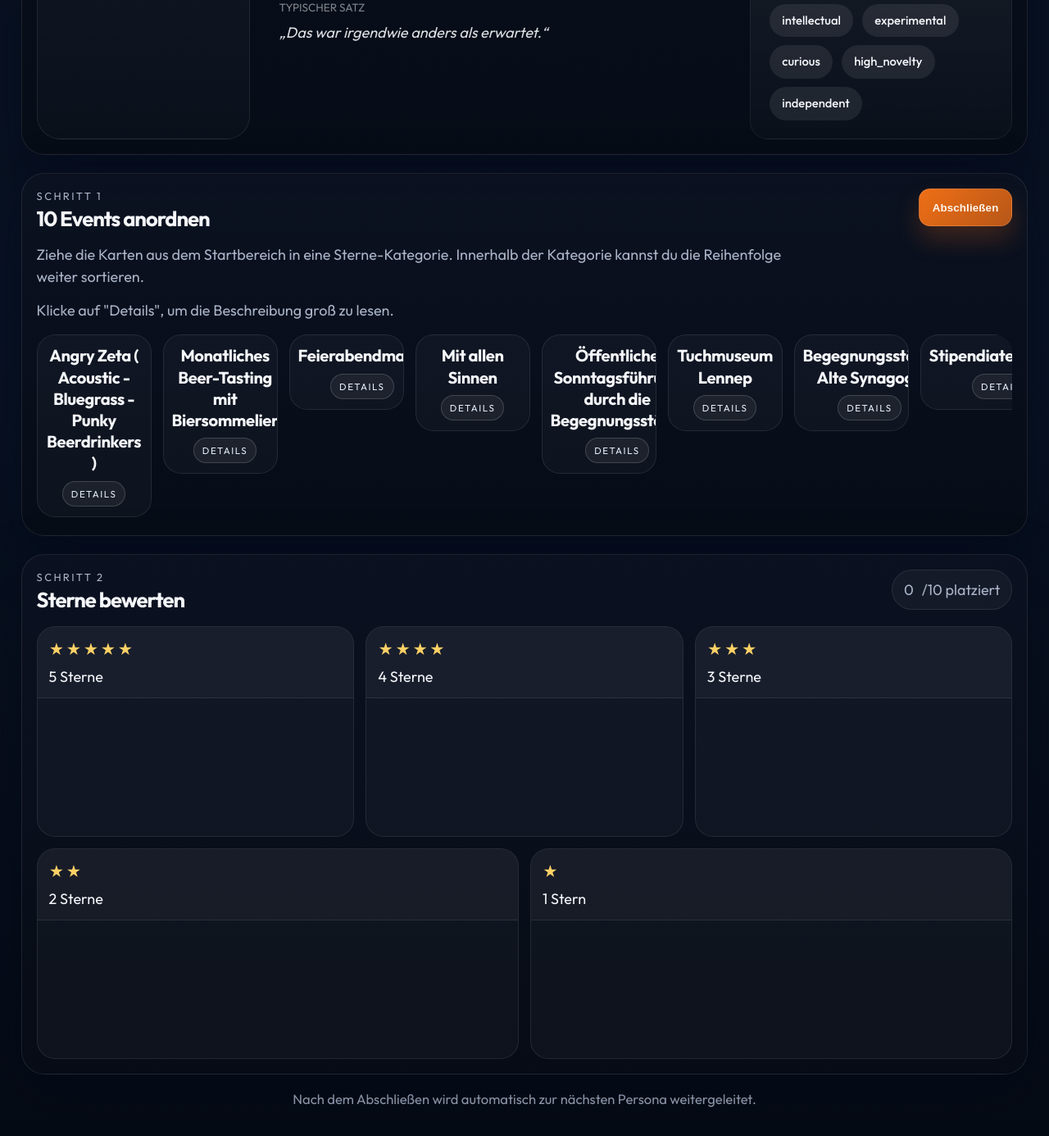
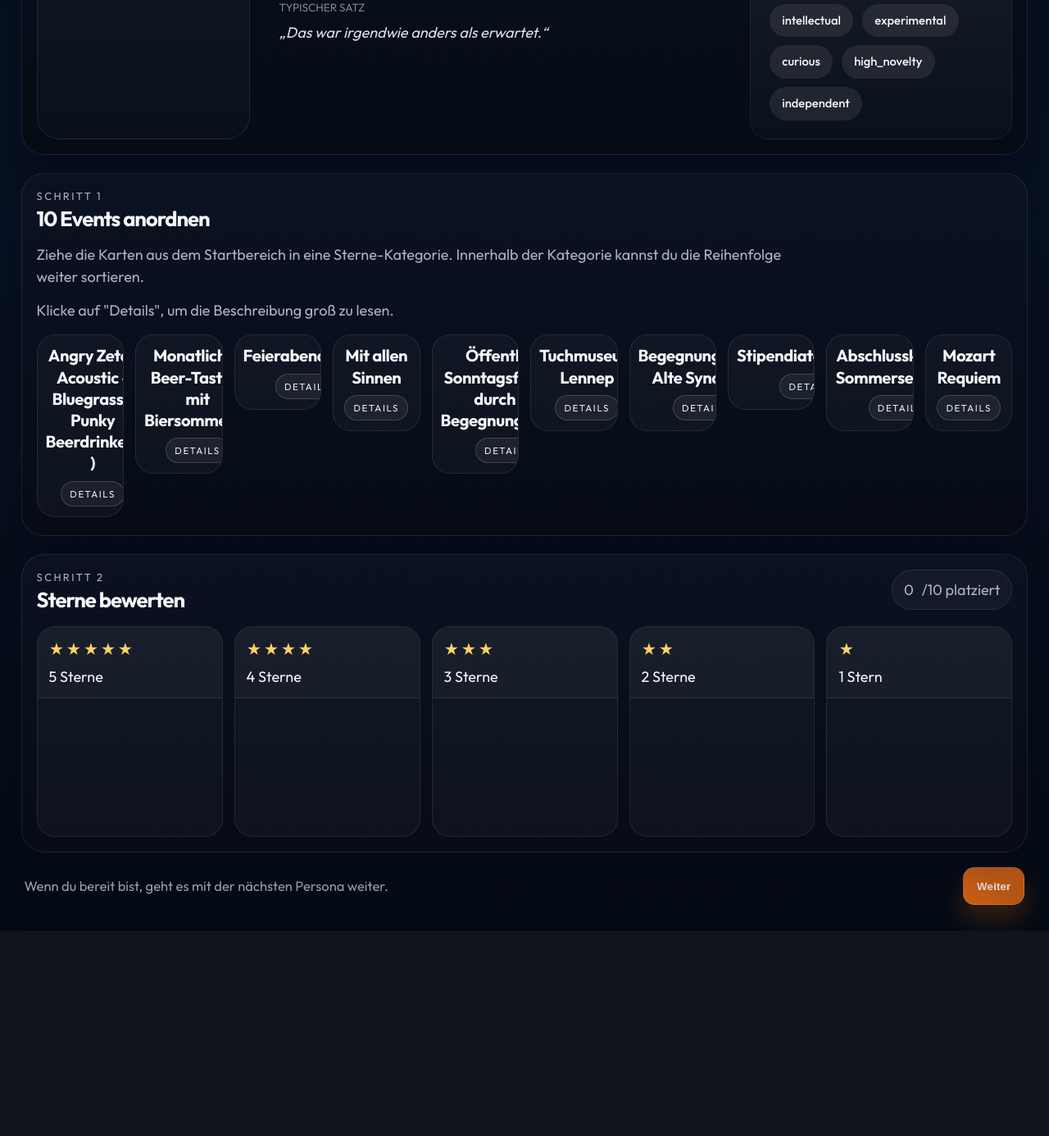
Before and after one commit to JanaRemscheidt/evaluation-app, a Flask app: page /persona/persona_05 in a window 1280 px wide. Shown: the part 633-2019 px from the top of the page at 82% size. After the commit the page ends 1755 px from the top, so only its background shows below. Run offline with Flask 3, Linux system fonts and the light colour scheme.

Commit message:
Anordnung Events

```diff
--- a/static/css/styles.css
+++ b/static/css/styles.css
@@ -624,10 +624,10 @@ a {
 }
 
 .event-pool {
-    display: grid;
+    display: flex;
     gap: 14px;
-    grid-auto-flow: column;
-    grid-auto-columns: minmax(140px, 200px);
+    flex-direction: row;
+    flex-wrap: nowrap;
     overflow-x: auto;
     align-items: start;
     padding-bottom: 4px;
@@ -834,7 +834,7 @@ body.has-event-modal {
     display: flex;
     gap: 14px;
     flex-wrap: wrap;
-    align-items: flex-start;
+    align-items: stretch;
     overflow: visible;
     padding-bottom: 0;
 }
@@ -842,15 +842,24 @@ body.has-event-modal {
 .bucket {
     display: flex;
     flex-direction: column;
-    flex: 1 1 clamp(220px, 24vw, 360px);
+    flex: var(--bucket-grow, 1) 1 0;
     width: auto;
-    min-width: 220px;
+    min-width: clamp(140px, 16vw, 210px);
     max-width: 100%;
     border: 1px solid var(--line);
     border-radius: var(--radius-lg);
     background: rgba(255, 255, 255, 0.03);
     overflow: hidden;
     min-height: 230px;
+    transition: flex-basis 180ms ease, flex-grow 180ms ease, min-width 180ms ease;
+}
+
+.bucket.is-expanded {
+    min-width: clamp(320px, 34vw, 560px);
+}
+
+.star-board.has-dense-buckets .bucket.is-compact {
+    min-width: clamp(120px, 13vw, 180px);
 }
 
 .bucket-head {
@@ -871,15 +880,16 @@ body.has-event-modal {
     min-height: 168px;
     padding: 12px;
     display: flex;
-    flex-direction: column;
+    flex-direction: row;
     flex-wrap: nowrap;
     gap: 10px;
-    align-items: start;
+    align-items: stretch;
     align-content: flex-start;
     justify-content: start;
     width: auto;
     min-width: 0;
     padding-bottom: 14px;
+    overflow: hidden;
 }
 
 .bucket-dropzone .event-card,
@@ -888,9 +898,9 @@ body.has-event-modal {
 }
 
 .bucket-dropzone .event-card {
-    flex: 0 0 auto;
-    width: 100%;
-    max-width: 100%;
+    flex: 1 1 120px;
+    width: auto;
+    max-width: none;
 }
 
 .bucket-dropzone .event-card h3,
@@ -956,10 +966,18 @@ body.has-event-overlay {
 }
 
 .site-footer {
+    display: flex;
+    align-items: center;
+    justify-content: space-between;
+    gap: 16px;
     padding: 18px 4px 0;
     color: var(--muted);
-    text-align: center;
     font-size: 0.92rem;
+}
+
+.footer-actions {
+    display: flex;
+    justify-content: flex-end;
 }
 
 body.is-finalized .event-card {
@@ -1001,6 +1019,16 @@ body.is-finalized .event-card {
     .persona-switcher,
     .persona-lists {
         grid-template-columns: 1fr;
+    }
+
+    .site-footer {
+        flex-direction: column;
+        align-items: stretch;
+        text-align: center;
+    }
+
+    .footer-actions {
+        justify-content: center;
     }
 
     .persona-hero-layout {
--- a/templates/index.html
+++ b/templates/index.html
@@ -127,9 +127,6 @@
                             <p class="eyebrow">Schritt 1</p>
                             <h2 id="pool-heading">10 Events anordnen</h2>
                         </div>
-                        <div class="board-actions">
-                            <button class="primary-btn" type="button" data-action="finalize">Abschließen</button>
-                        </div>
                     </div>
 
                     <p class="panel-note">Ziehe die Karten aus dem Startbereich in eine Sterne-Kategorie. Innerhalb der Kategorie kannst du die Reihenfolge weiter sortieren.</p>
@@ -176,7 +173,10 @@
         </main>
 
         <footer class="site-footer">
-            <p>Nach dem Abschließen wird automatisch zur nächsten Persona weitergeleitet.</p>
+            <p>Wenn du bereit bist, geht es mit der nächsten Persona weiter.</p>
+            <div class="footer-actions">
+                <button class="primary-btn" type="button" data-action="finalize">Weiter</button>
+            </div>
         </footer>
     </div>
 
@@ -190,19 +190,11 @@
                 </div>
                 <button class="event-modal-close" type="button" data-event-action="close-modal">Schließen</button>
             </div>
-            <div class="event-modal-meta event-meta">
-                <span data-event-modal-type></span>
-                <span data-event-modal-date></span>
-            </div>
             <p class="event-modal-summary event-summary" data-event-modal-description></p>
             <div class="event-facts event-modal-facts">
                 <div>
                     <span>Ort</span>
                     <strong data-event-modal-location></strong>
-                </div>
-                <div>
-                    <span>Tags</span>
-                    <strong data-event-modal-tags></strong>
                 </div>
             </div>
         </div>
```
Also changed, not shown: static/js/app.js (+39 -1 lines).
